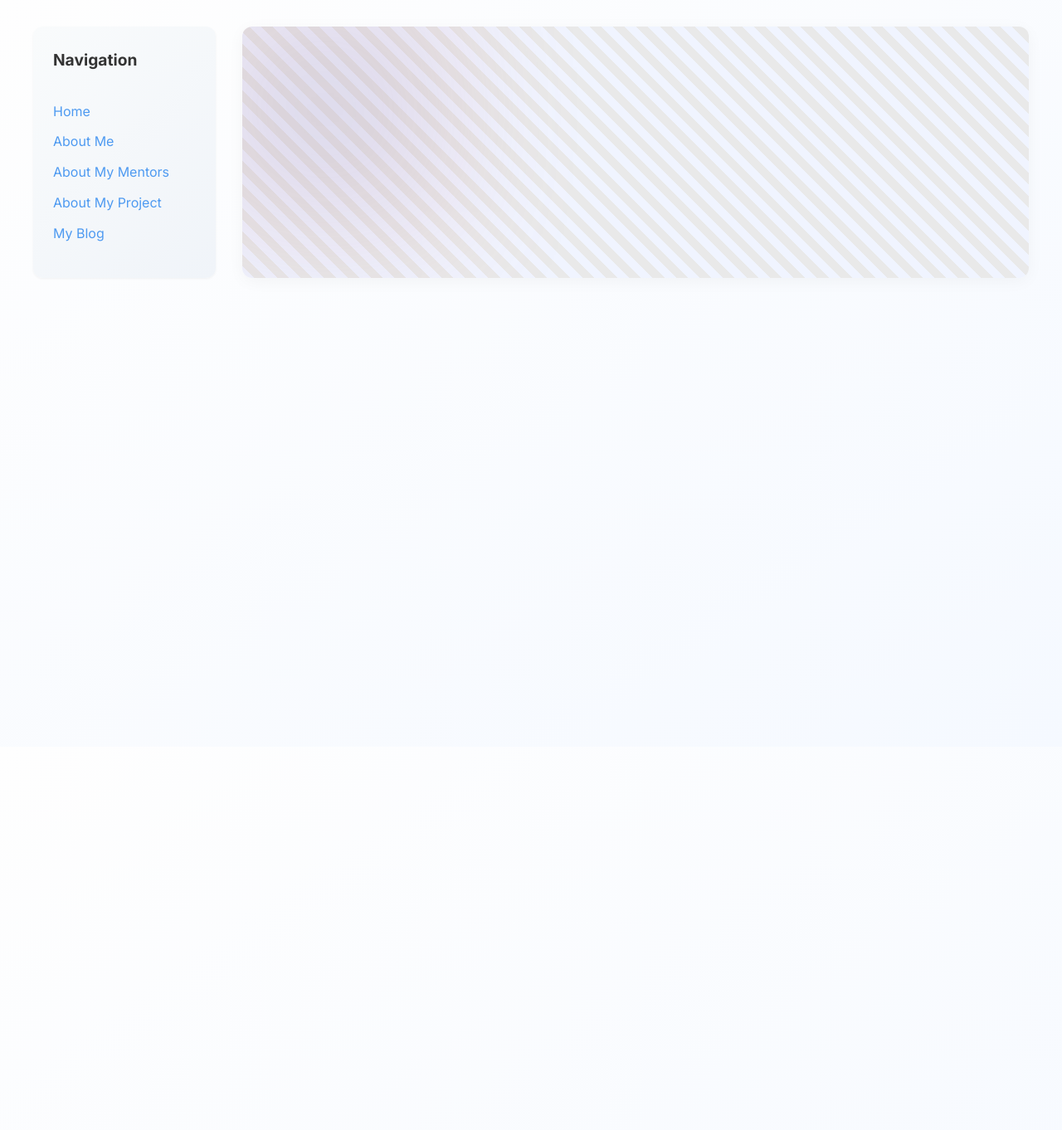
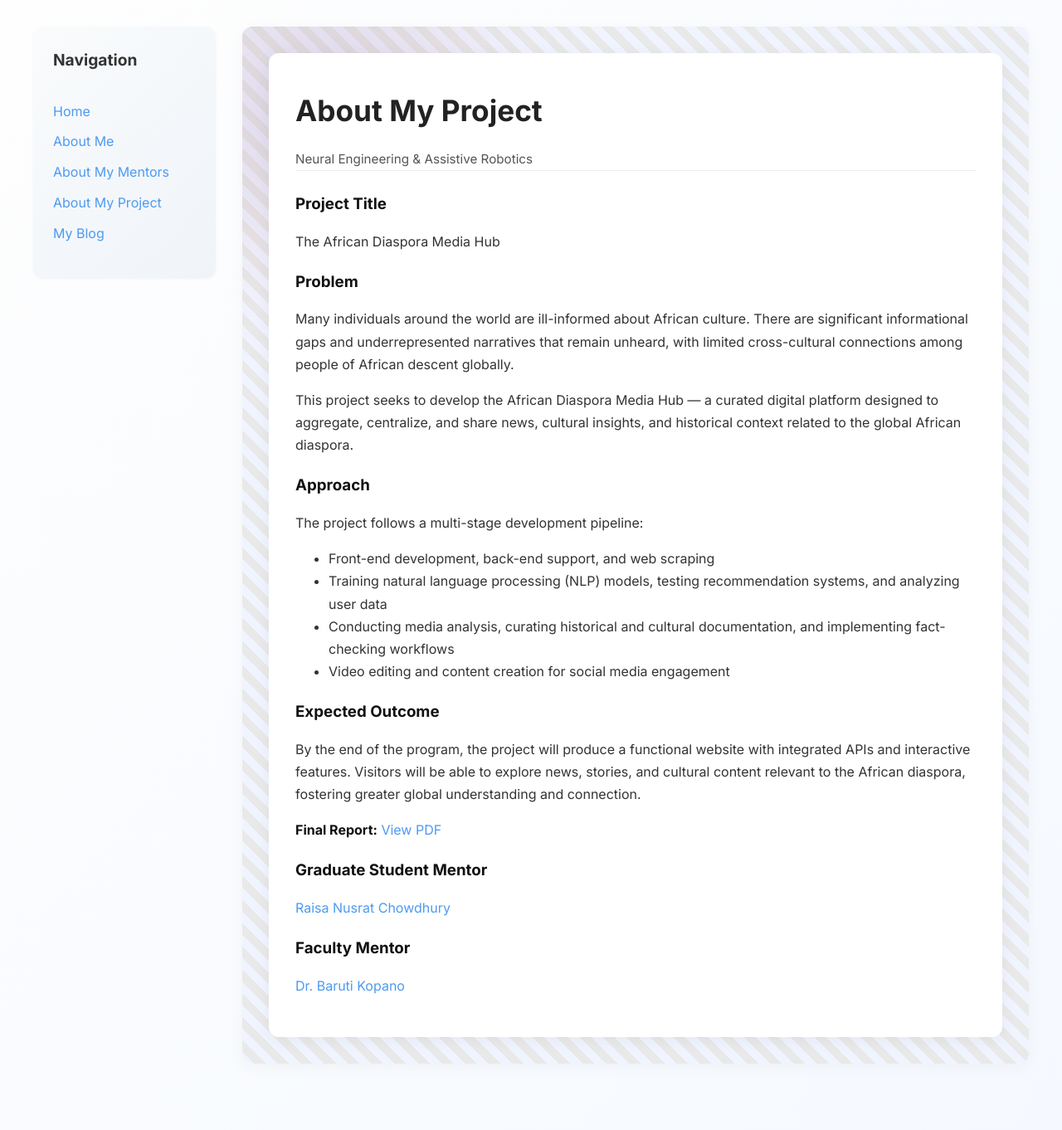
Before and after one commit to kendallzoe/kendallzoe.github.io, a Jekyll site: the page built from pages/about-my-project.md, in a window 1280 px wide. Shown: the whole page at 83% size. Built offline with Jekyll 4.4.1, drawn with Linux system fonts in a browser that asks for light colours; our own code applies the rules of GitHub Pages for plain Markdown files; before the commit the page ends 900 px from its top, so only the background shows below that.

Commit message:
Update about-my-project.md

```diff
--- a/pages/about-my-project.md
+++ b/pages/about-my-project.md
@@ -1,34 +1,34 @@
 ---
 layout: project
-title: About My Project
+title: "About My Project"
 permalink: /about-my-project.html
 
-subtitle: Neural Engineering & Assistive Robotics
-project_title: "The Afircan Disapora Media Hub"
+subtitle: "Neural Engineering & Assistive Robotics"
+project_title: "The African Diaspora Media Hub"
 
 problem: |
-   Many Individuals around the world are ill informed of many things pertaining to Afircan Culture. There are many informational gaps, underrepresented narratives that have not been heard and not many cross-cultural connections among people of African Descent worldwide.
+  Many individuals around the world are ill-informed about African culture. There are significant informational gaps and underrepresented narratives that remain unheard, with limited cross-cultural connections among people of African descent globally.
 
-  This project seeks to develop an African Disapora Media hub which is a curated digital platform designed to aggregate and centralize news and more.
+  This project seeks to develop the African Diaspora Media Hub — a curated digital platform designed to aggregate, centralize, and share news, cultural insights, and historical context related to the global African diaspora.
 
 approach: |
-  The project follows a multi-point pipeline:
+  The project follows a multi-stage development pipeline:
 
-  - Front-end devlopment, back-end support and web scraping
-  - Training NLP models, reccomendation system testing, and user data analysis
-  - News/Media analysis, historical/cultural documentation and fact-checking
-  - video editing and social media content creation.
+  - Front-end development, back-end support, and web scraping
+  - Training natural language processing (NLP) models, testing recommendation systems, and analyzing user data
+  - Conducting media analysis, curating historical and cultural documentation, and implementing fact-checking workflows
+  - Video editing and content creation for social media engagement
 
 outcome: |
-  By the end of the program, the project will result in a working website with function codes and working API intergrations. People will be able to browse the website and be informed of the news and many other things taking place within the African disapora.
+  By the end of the program, the project will produce a functional website with integrated APIs and interactive features. Visitors will be able to explore news, stories, and cultural content relevant to the African diaspora, fostering greater global understanding and connection.
 
-final_report_url: tbd.
+final_report_url: "tbd"
 
 grad_mentor:
-  name: Raisa Nusrat Chowdhury
-  linkedin: https://www.linkedin.com/in/raisa-nusrat-chowdhury-48691a1a5/
+  name: "Raisa Nusrat Chowdhury"
+  linkedin: "https://www.linkedin.com/in/raisa-nusrat-chowdhury-48691a1a5/"
 
 faculty_mentor:
-  name: Dr. Baruti Kopano
-  linkedin: https://www.linkedin.com/in/baruti-kopano-34755a8/
+  name: "Dr. Baruti Kopano"
+  linkedin: "https://www.linkedin.com/in/baruti-kopano-34755a8/"
 ---
```
